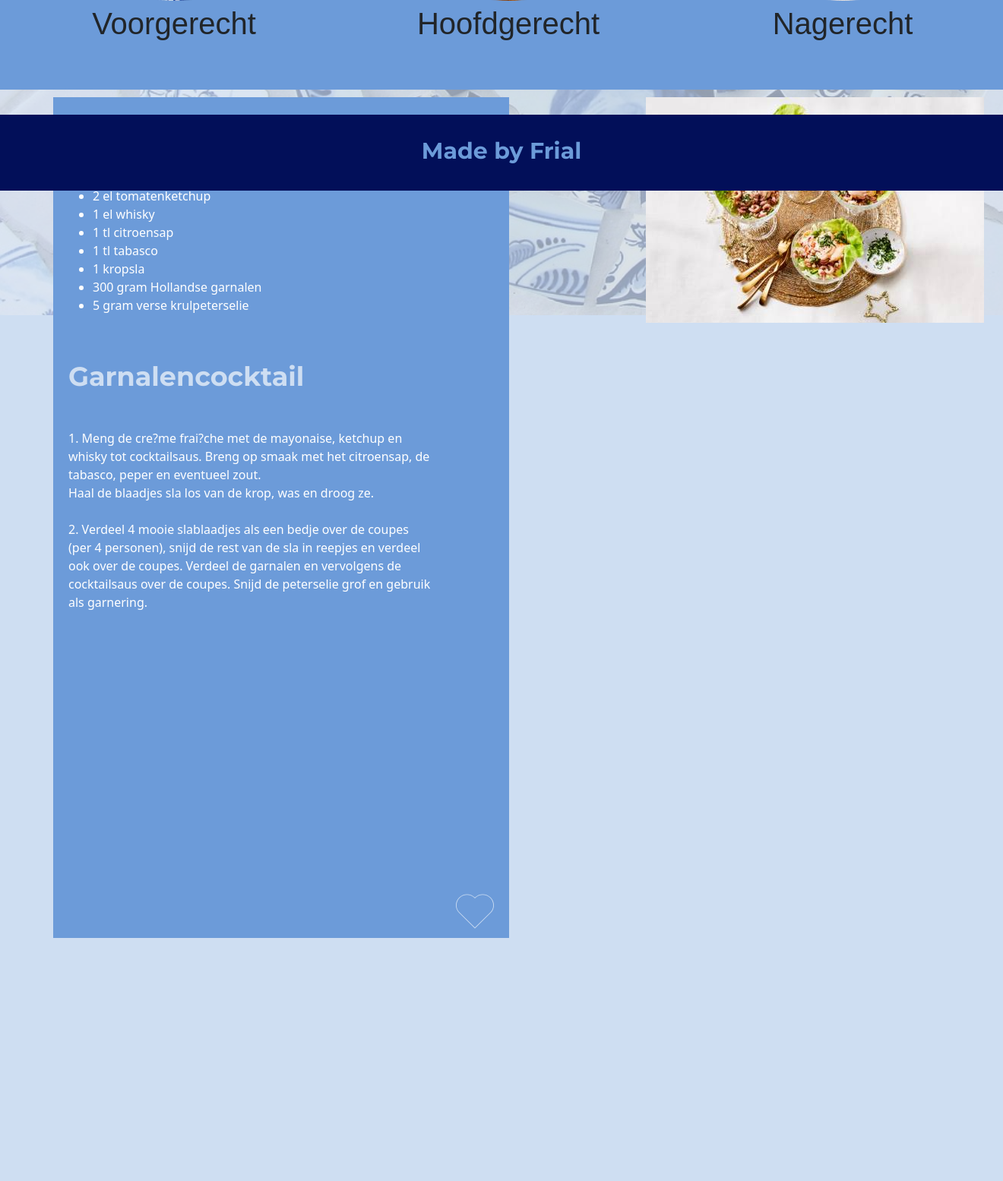
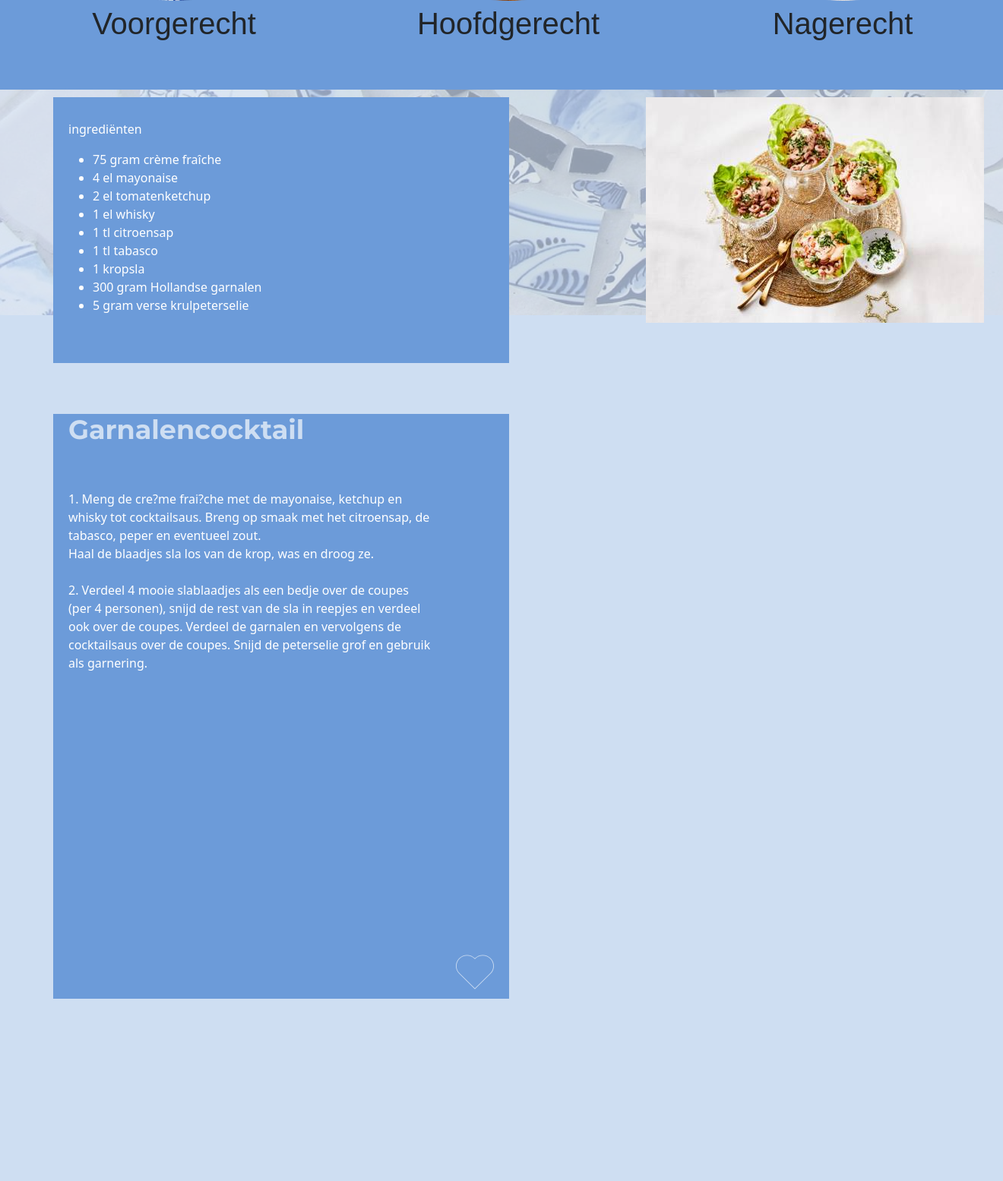
Before and after one commit to KunstEnMultimedia/project-blok-2-FrialS, a PHP site: page /receptpagina.php?id=9 in a window 1320 px wide. Shown: the part 549-2104 px from the top of the page at 76% size. Run offline with PHP 8.4, Linux system fonts and the light colour scheme; data comes from the database, SQL or seed files in the repository; some web fonts are replaced.

Commit message:
add all files

```diff
--- a/WEBSITE/website/websitedefinitief/receptpagina.php
+++ b/WEBSITE/website/websitedefinitief/receptpagina.php
@@ -109,7 +109,3 @@
 </body>
 <script src="https://cdn.jsdelivr.net/npm/bootstrap@5.0.0-beta1/dist/js/bootstrap.bundle.min.js" integrity="sha384-ygbV9kiqUc6oa4msXn9868pTtWMgiQaeYH7/t7LECLbyPA2x65Kgf80OJFdroafW" crossorigin="anonymous"></script>
 </html>
-
-<div class="gerecht-img">
-  <img src="fotos-recipes/<?= $recipe['id'] ?>.jpg" alt="">
-</div>
--- a/WEBSITE/website/websitedefinitief/sass/layout/_footer.scss
+++ b/WEBSITE/website/websitedefinitief/sass/layout/_footer.scss
@@ -2,7 +2,7 @@ footer {
     background-color: $dark-color;
     height: 100px;
     width: 100%;
-    position: fixed;
+    // position: fixed;
     left: 0;
     bottom: 0;
     text-align: center;
--- a/WEBSITE/website/websitedefinitief/sass/main.css
+++ b/WEBSITE/website/websitedefinitief/sass/main.css
@@ -56,7 +56,6 @@ footer {
   background-color: #020F59;
   height: 100px;
   width: 100%;
-  position: fixed;
   left: 0;
   bottom: 0;
   text-align: center;
@@ -247,7 +246,7 @@ button {
   font-size: 35px;
   border-bottom: 50px solid #6C9BD9;
   position: relative;
-  bottom: 570px;
+  bottom: 500px;
 }
 
 .text-box p {
@@ -259,7 +258,7 @@ button {
   color: #ffffff;
   margin-top: 10px;
   position: relative;
-  bottom: 590px;
+  bottom: 510px;
   min-height: 720px;
 }
 
--- a/WEBSITE/website/websitedefinitief/sass/pages/_home.scss
+++ b/WEBSITE/website/websitedefinitief/sass/pages/_home.scss
@@ -163,7 +163,7 @@ button {
         font-size: 35px;
         border-bottom: 50px solid $light-color;
         position: relative;
-        bottom: 570px;
+        bottom: 500px;
     }
 
     p {
@@ -175,7 +175,7 @@ button {
         color: #ffffff;
         margin-top: 10px;
         position: relative;
-        bottom: 590px;
+        bottom: 510px;
         min-height: 720px;
 
         img {
```
Also changed, not shown: 1 other file.
